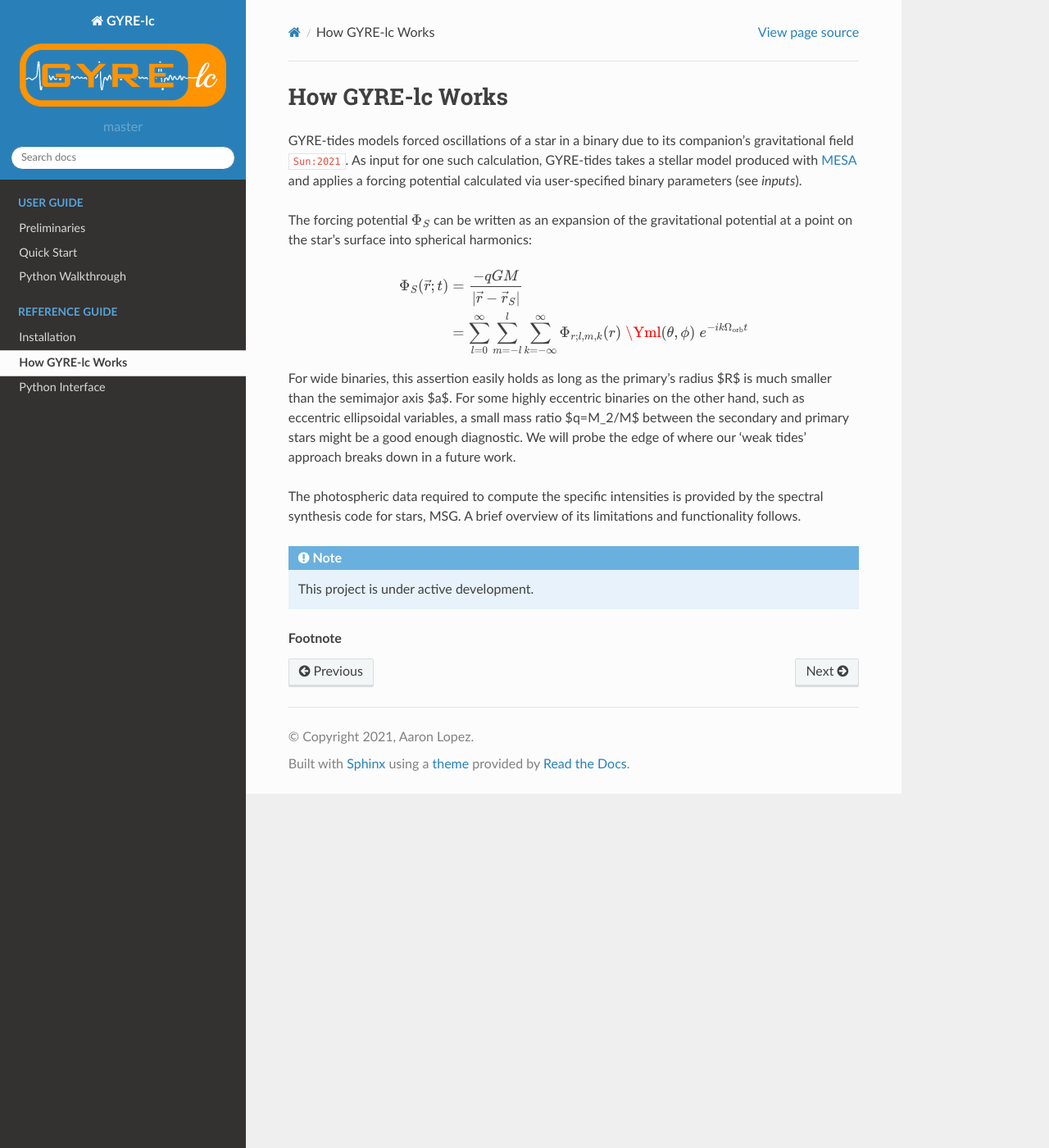
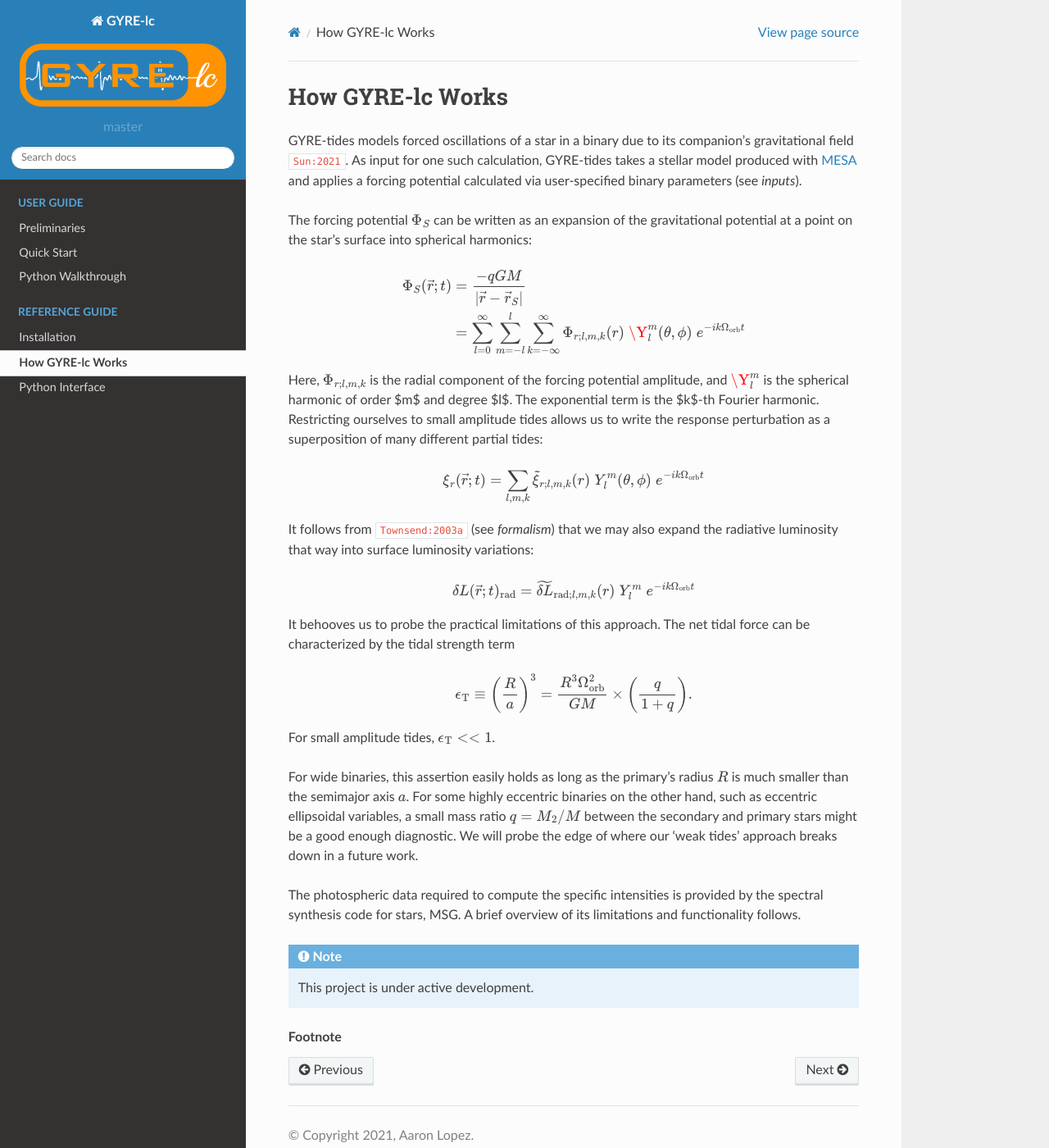
Before and after one commit to aaronesque/gyre-lc, a Sphinx documentation site: the page built from docs/source/ref-guide/how-gyre-lc-works.rst, in a window 1280 px wide and 1400 px high. Shown: the whole window at 82% size. Built offline with Sphinx 7.4.7 and the Read the Docs theme 2.0.0, drawn with Linux system fonts in a browser that asks for light colours; cross-references to code outside the pages are shown as plain code.

Commit message:
how-gyre-lc-works

```diff
--- a/docs/source/ref-guide/how-gyre-lc-works.rst
+++ b/docs/source/ref-guide/how-gyre-lc-works.rst
@@ -14,25 +14,28 @@ GYRE-tides models forced oscillations of a star in a binary due to its companion
 The forcing potential :math:`{\Phi_S}` can be written as an expansion of the gravitational potential at a point on the star's surface into spherical harmonics:
 
 .. math::
-
     \Phi_S (\vec{r}; t) &= \frac{-q G M}{|\vec{r} - \vec{r}_S|} \\
-    &= \sum^\infty_{l=0} \sum^l_{m=-l} \sum^\infty_{k=-\infty} \Phi_{r;l,m,k}(r) \; \Yml(\theta, \phi) \; e^{-i k \Omega_\textrm{orb} t}
+    &= \sum^\infty_{l=0} \sum^l_{m=-l} \sum^\infty_{k=-\infty} \Phi_{r;l,m,k}(r) \; \Y^m_l(\theta, \phi) \; e^{-i k \Omega_\textrm{orb} t}
 
 
-.. Here, :math:`{\Phi_{r;l,m,k}}` is the radial component of the forcing potential amplitude, and :math:`{\Y^m_l}` is the spherical harmonic of order $m$ and degree $l$.  The exponential term is the $k$-th Fourier harmonic. Restricting ourselves to small amplitude tides allows us to write the response perturbation as a superposition of many different partial tides:
+Here, :math:`{\Phi_{r;l,m,k}}` is the radial component of the forcing potential amplitude, and :math:`{\Y^m_l}` is the spherical harmonic of order $m$ and degree $l$.  The exponential term is the $k$-th Fourier harmonic. Restricting ourselves to small amplitude tides allows us to write the response perturbation as a superposition of many different partial tides:
 
-..    \xi_r(\vec{r}; t) = \sum_{l,m,k} \tilde{\xi}_{r; l,m,k}(r) \; Y^m_l (\theta, \phi) \; e^{-i k \Omega_\textrm{orb} t}
+.. math::
+   \xi_r(\vec{r}; t) = \sum_{l,m,k} \tilde{\xi}_{r; l,m,k}(r) \; Y^m_l (\theta, \phi) \; e^{-i k \Omega_\textrm{orb} t}
 
-.. It follows from T03 (see \sref{formalism}) that we may also expand the radiative luminosity that way into surface luminosity variations:
+It follows from :ads_citet:`Townsend:2003a` (see `formalism`) that we may also expand the radiative luminosity that way into surface luminosity variations:
 
-    \delta L(\vec{r};t)_\textrm{rad} = \widetilde{\delta L}_{\textrm{rad};l,m,k}(r) \; Y^m_l \; e^{-i k \Omega_\textrm{orb} t }
+.. math::
+   \delta L(\vec{r};t)_\textrm{rad} = \widetilde{\delta L}_{\textrm{rad};l,m,k}(r) \; Y^m_l \; e^{-i k \Omega_\textrm{orb} t }
 
-.. It behooves us to probe the practical limitations of this approach. The net tidal force can be characterized by the tidal strength term
-    \epsilon_\mathrm{T} \equiv \left( \frac{R}{a} \right)^3 = \frac{R^3 \Omega_\textrm{orb}^2}{GM}\times \left( \frac{q}{1+q} \right).
-.. For small amplitude tides, $\epsilon_\mathrm{T} << 1$.
+It behooves us to probe the practical limitations of this approach. The net tidal force can be characterized by the tidal strength term
 
+.. math::
+   \epsilon_\mathrm{T} \equiv \left( \frac{R}{a} \right)^3 = \frac{R^3 \Omega_\textrm{orb}^2}{GM}\times \left( \frac{q}{1+q} \right).
 
-For wide binaries, this assertion easily holds as long as the primary's radius $R$ is much smaller than the semimajor axis $a$. For some highly eccentric binaries on the other hand, such as eccentric ellipsoidal variables, a small mass ratio $q=M_2/M$ between the secondary and primary stars might be a good enough diagnostic.  We will probe the edge of where our 'weak tides' approach breaks down in a future work.
+For small amplitude tides, :math:`\epsilon_\mathrm{T} << 1`.
+
+For wide binaries, this assertion easily holds as long as the primary's radius :math:`R` is much smaller than the semimajor axis :math:`a`. For some highly eccentric binaries on the other hand, such as eccentric ellipsoidal variables, a small mass ratio :math:`q=M_2/M` between the secondary and primary stars might be a good enough diagnostic.  We will probe the edge of where our 'weak tides' approach breaks down in a future work.
 
 .. GYRE-tides calculates the tide model, i.e. the partial tide amplitudes $\tilde{\xi}_{r;l,m,k}(R)$ and surface luminosity variations $\widetilde{\delta L}_{\textrm{rad};l,m,k}(R)$, and writes them to file. A corresponding tide model is then created for the companion's neighbor. Both tide models, along with their corresponding stellar models, are the 4 files required to build a single light curve using GYRE-LC.
 
```
